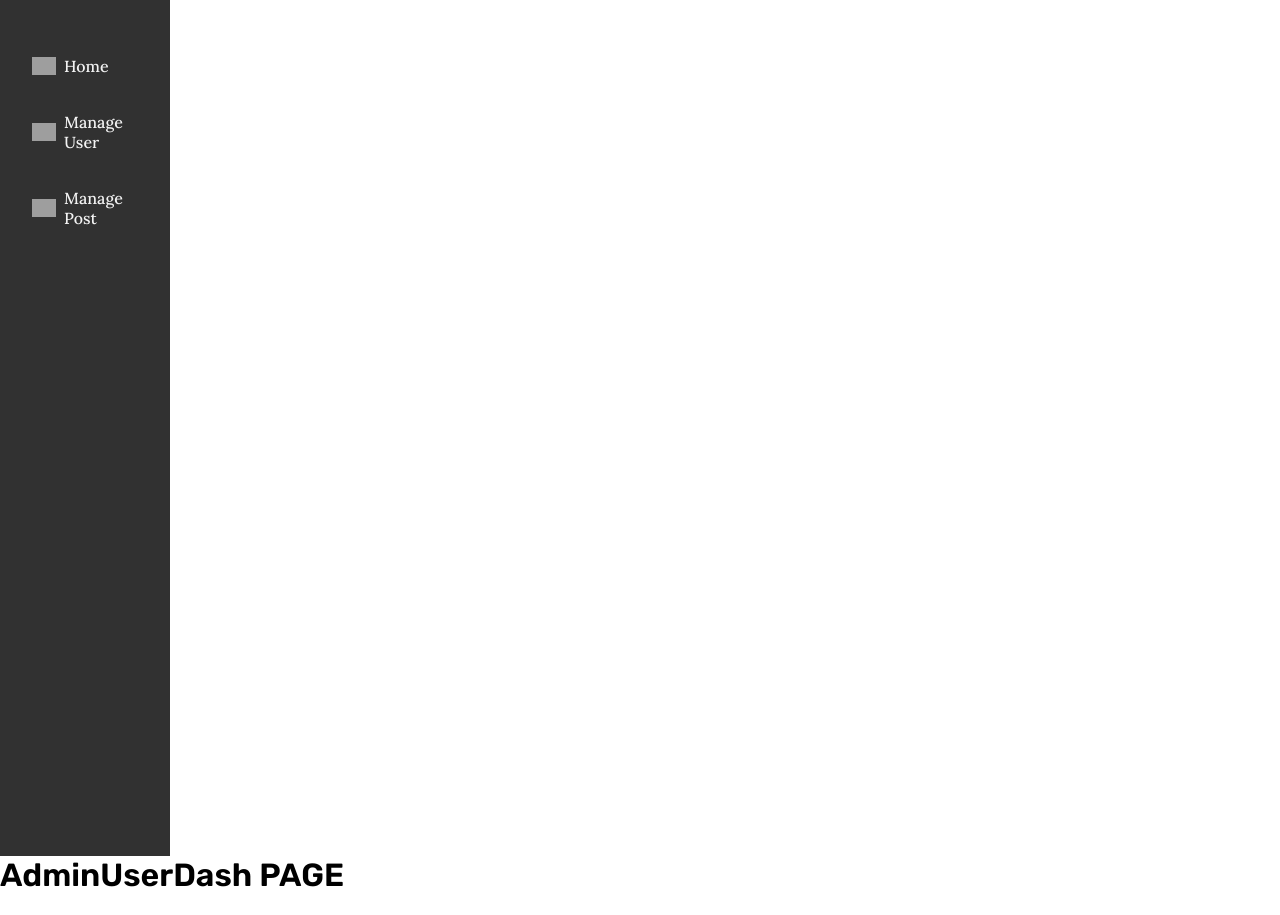
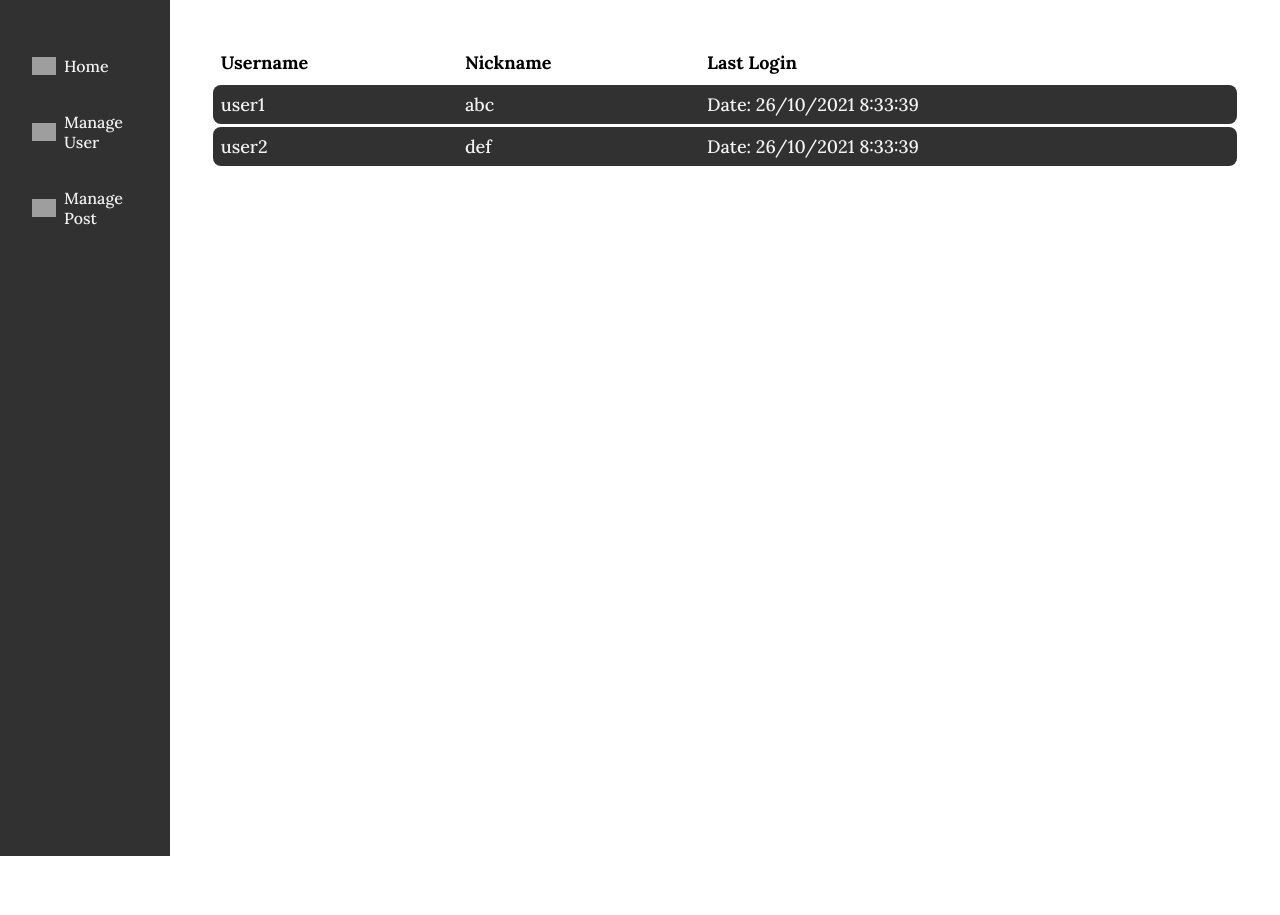
Before and after one commit to NancyLi0637/Vojaganto, a React (Create React App) app in the folder vojaganto/: page /admin/users in a window 1280 px wide. After the commit the page ends 856 px from the top, so only its background shows below. Built offline with nearby package versions, Linux system fonts and the light colour scheme; grey boxes are pictures that could not be loaded.

Commit message:
finish sketch version of admin user dashboard

```diff
--- /dev/null
+++ b/vojaganto/src/components/AdminUserTable/index.js
@@ -0,0 +1,65 @@
+import React from 'react';
+import "./style.scss";
+
+class AdminUserTable extends React.Component {
+
+    render() {
+        // const { users } = this.props
+        const users = [
+            {
+                username: "user1",
+                nickname: "abc",
+                last_login: Date.now()
+            },
+            {
+                username: "user2",
+                nickname: "def",
+                last_login: Date.now()
+            }
+        ]
+
+        const format_users = users.map(user => ({
+            username: user.username,
+            nickname: user.nickname,
+            last_login: new Date(user.last_login)
+        }))
+        return (
+            <div>
+                <table className="AdminUserTable">
+                    <tr className="AdminUserHeaderRow">
+                        <th className="AdminUserHeader">
+                            Username
+                        </th>
+                        <th className="AdminUserHeader">
+                            Nickname
+                        </th>
+                        <th className="AdminUserHeader">
+                            Last Login
+                        </th>
+                    </tr>
+                    {format_users.map(user => (
+                        <tr className="AdminUserRow">
+                            <td className="AdminUserData LeftCol">
+                                {user.username}
+                            </td>
+                            <td className="AdminUserData">
+                                {user.nickname}
+                            </td>
+                            <td className="AdminUserData RightCol">
+                                {
+                                    "Date: " + user.last_login.getDate() +
+                                    "/" + (user.last_login.getMonth() + 1) +
+                                    "/" + user.last_login.getFullYear() +
+                                    " " + user.last_login.getHours() +
+                                    ":" + user.last_login.getMinutes() +
+                                    ":" + user.last_login.getSeconds()}
+                            </td>
+                        </tr>
+                    ))}
+                </table>
+            </div>
+        )
+    }
+}
+
+export default AdminUserTable;
--- /dev/null
+++ b/vojaganto/src/components/AdminUserTable/style.scss
@@ -0,0 +1,43 @@
+@import "../../styles/global_vars";
+
+$row_radius: .5rem;
+
+.AdminUserTable{
+    margin: auto;
+    margin-top: 5vh;
+    border-collapse: separate;
+    border-spacing: 0 .2rem;
+    width: 80vw;
+    font-size: large;
+
+    th{
+        text-align: left;
+        padding: .5rem;
+    }
+
+
+    .AdminUserRow{
+        background-color: $dark;
+        color: $light;
+        border-radius: $row_radius;
+
+
+        .AdminUserData{
+            padding: .5rem;
+        }
+
+        .LeftCol{
+            border-bottom-left-radius: $row_radius;
+            border-top-left-radius: $row_radius;
+        }
+
+        .RightCol{
+            border-bottom-right-radius: $row_radius;
+            border-top-right-radius: $row_radius;
+        }
+    }
+
+    .AdminUserRow:hover{
+        box-shadow: rgba(0,0,0,0.8) 0 0 10px;
+    }
+}
--- a/vojaganto/src/pages/AdminHome/index.js
+++ b/vojaganto/src/pages/AdminHome/index.js
@@ -9,7 +9,7 @@ class AdminHome extends React.Component{
         const { currUser } = this.props
 
         return (
-            <div class="page admin-home-page">
+            <div className="page admin-home-page">
                 <div className="admin-home-main">
                     <AdminNav/>
                     <h1>Welcome Administor {`${currUser}`}</h1>
--- a/vojaganto/src/pages/AdminUserDash/index.js
+++ b/vojaganto/src/pages/AdminUserDash/index.js
@@ -1,14 +1,18 @@
 import React from 'react';
 
 import AdminNav from 'components/AdminNav'
+import AdminUserTable from 'components/AdminUserTable'
+
+import './style.scss'
 
 class AdminUserDash extends React.Component{
     render(){
+        const {users} = this.props
         return (
             <div class="page admin-user-page">
                 <div className="admin-user-main">
                     <AdminNav/>
-                    <h1>AdminUserDash PAGE</h1>
+                    <AdminUserTable users={users}/>
                 </div>
             </div>
         )
--- /dev/null
+++ b/vojaganto/src/pages/AdminUserDash/style.scss
@@ -0,0 +1,6 @@
+@import "../../styles/global_vars";
+
+.admin-user-main{
+    width: 100vw;
+
+}
```
